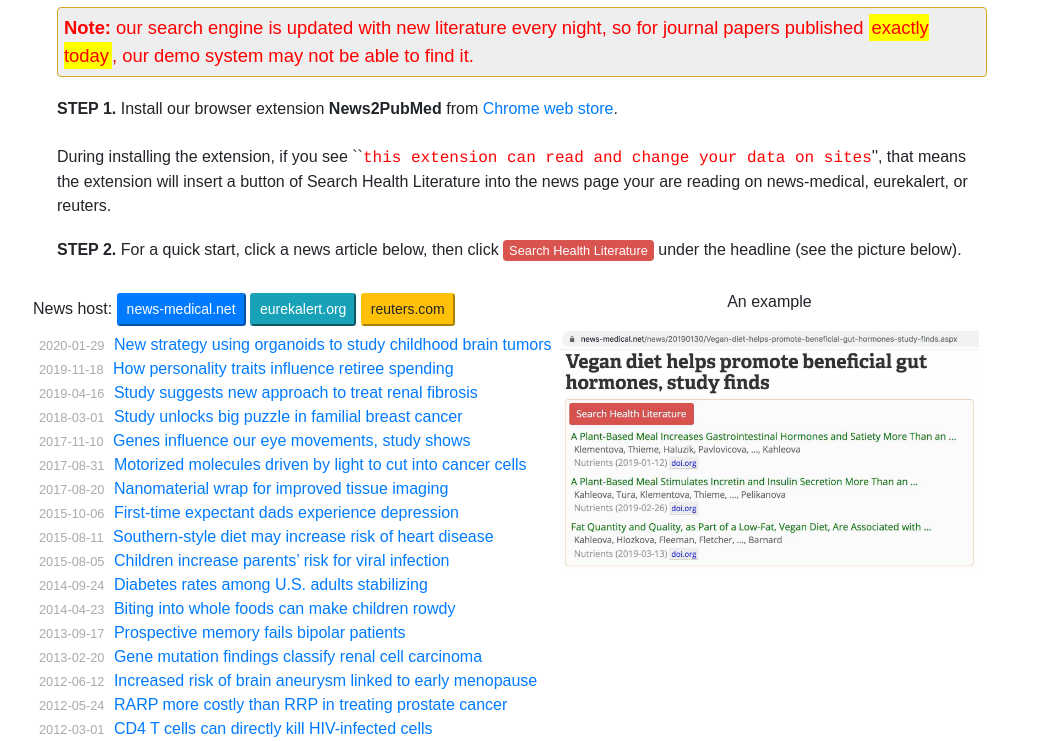
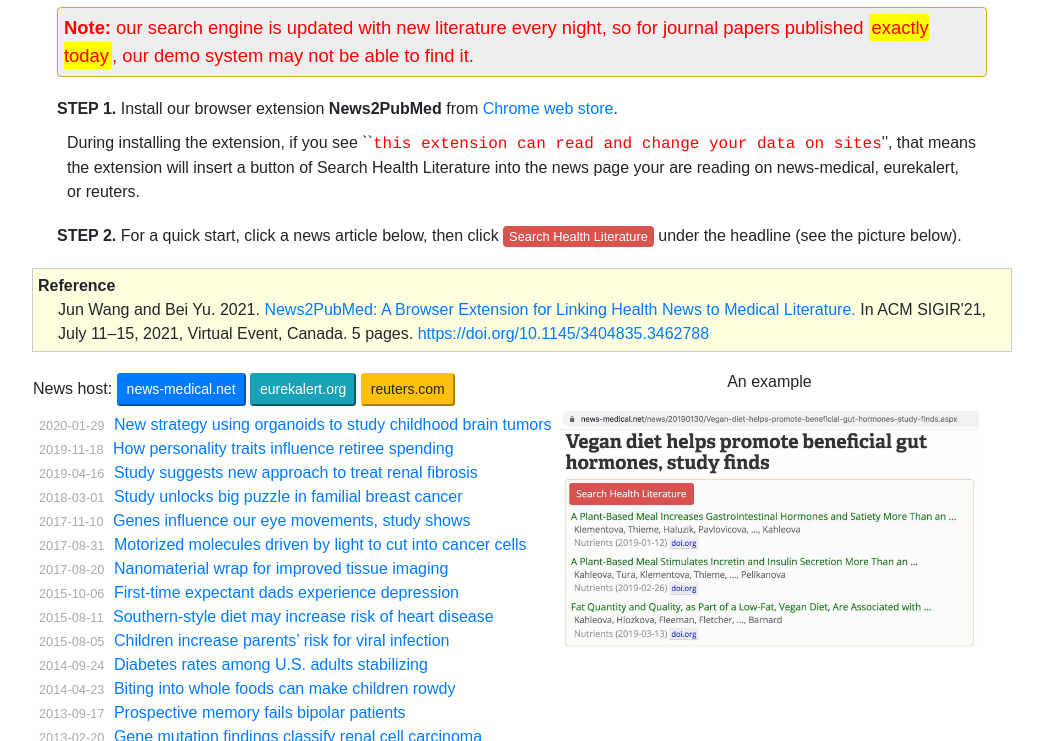
Before and after one commit to junwang4/demo-news2pubmed, a plain HTML site: page index.html in a window 1280 px wide. Shown: the part 56-797 px from the top of the page, without its empty margins (118-1161 px from the left). Drawn offline with Linux system fonts and the light colour scheme.

Commit message:
add publication (PDF and reference)

```diff
--- a/index.html
+++ b/index.html
@@ -62,15 +62,25 @@
          <div class="step"><b>STEP 1.</b> Install our browser extension <b>News2PubMed</b>
            from <a target="_blank" href="https://chrome.google.com/webstore/detail/linking-health-news-to-me/oopmegnobeaedefphaoablaoeembfjhi">Chrome web store</a>.
 
-		   <br> <br>
+		   <div style='margin-top:10px'>
 		   During installing the extension, if you see ``<span style='color:red;font-family:courier'>this extension can read and change your data on sites</span>'', that means
 		   the extension will insert a button of Search Health Literature into the news page your are reading on news-medical, eurekalert, or reuters.
+		   </div>
 
          </div>
  	 <div class="step"><b>STEP 2.</b> For a quick start, click a news article below, then click <span class="my_btn">Search Health Literature</span> under the headline (see the picture below).
          </div>
 
  </div>
+
+ <div style='margin-top:-10px; margin-bottom:20px; padding:5px; border:1px solid #ccc; background:lightyellow'>
+<b>Reference</b><br>
+ <div style='margin-left:20px'>
+Jun Wang and Bei Yu. 2021.
+<a href=wang-yu-sigir2021_demo.pdf>News2PubMed: A Browser Extension for Linking Health News to Medical Literature.</a>
+In ACM SIGIR'21, July 11–15, 2021, Virtual Event, Canada. 5 pages. <a href=https://doi.org/10.1145/3404835.3462788>https://doi.org/10.1145/3404835.3462788</a>
+</div>
+</div>
 
  <table>
    <tr>
```
Also changed, not shown: 1 other file.
